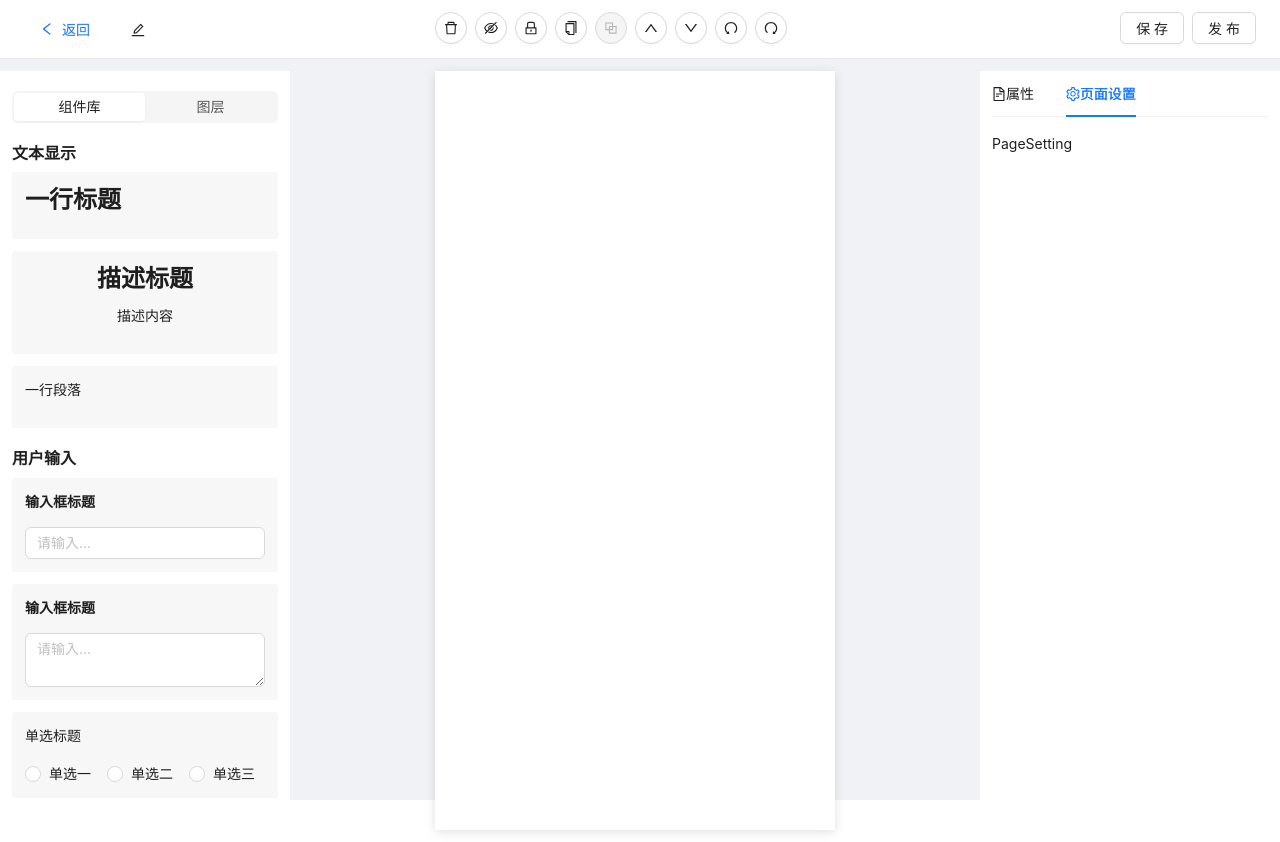
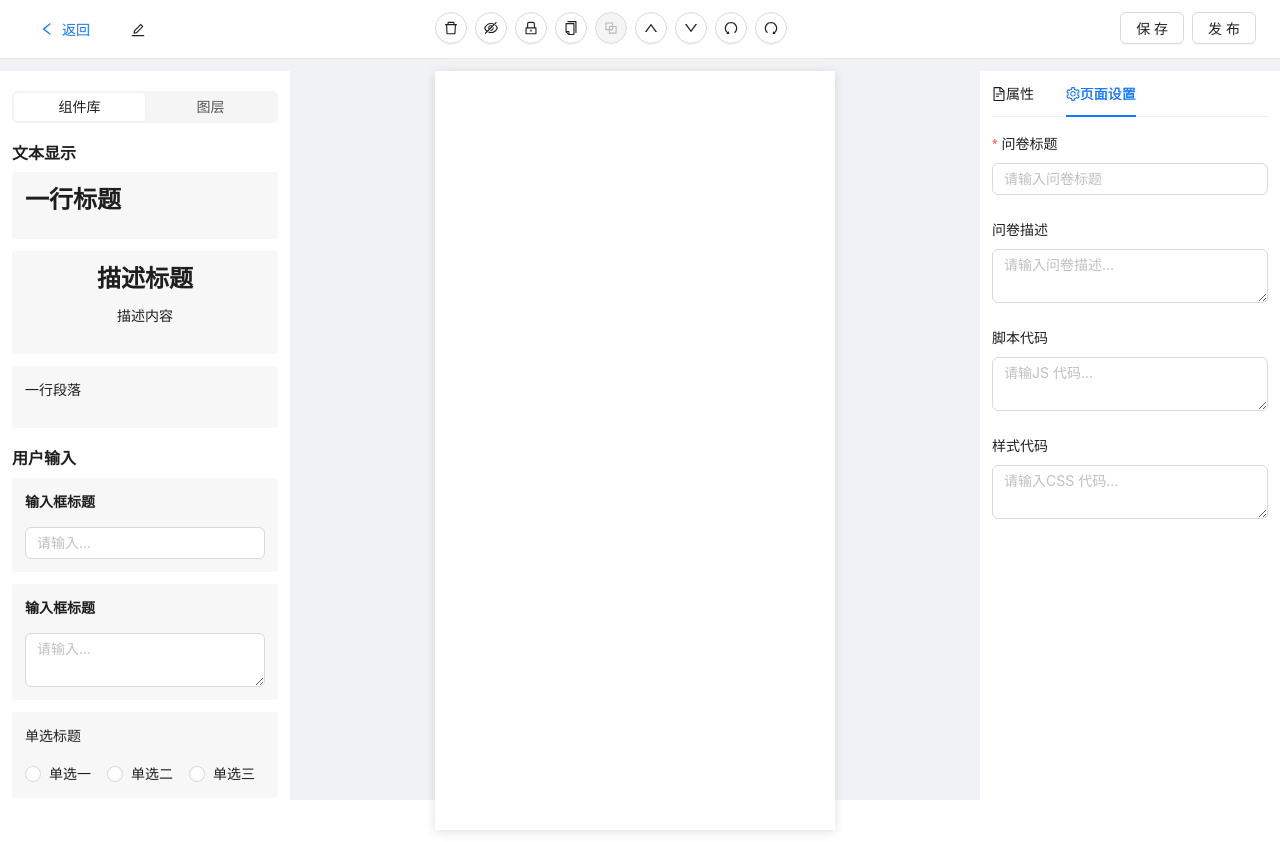
Before and after one commit to kongyich/somi, a React (Vite) app in the folder app/main/: page /question/edit in a window 1280 px wide. Built offline with nearby package versions, Linux system fonts and the light colour scheme.

Commit message:
feat: add component list

```diff
--- a/app/main/src/pages/Edit/ConfigurePanel/PageSetting.tsx
+++ b/app/main/src/pages/Edit/ConfigurePanel/PageSetting.tsx
@@ -1,8 +1,45 @@
-import { FC } from 'react'
+import { FC, useEffect } from 'react'
+import { Form, Input } from 'antd'
+import useGetPageInfo from '../../../hooks/useGetPageInfo'
+import { useDispatch } from 'react-redux'
+import { resetPageInfo } from '../../../store/features/pageInfoSlice'
+
+const { TextArea } = Input
 
 const PageSetting: FC = () => {
+
+  const pageInfo = useGetPageInfo()
+  const [form] = Form.useForm()
+
+  const dispatch = useDispatch()
+
+  useEffect(() => {
+    form.setFieldsValue(pageInfo)
+  }, [pageInfo])
+
+  function handleChange() {
+    dispatch(resetPageInfo(form.getFieldsValue()))
+  }
   return (
-    <div>PageSetting</div>
+    <Form
+      layout='vertical'
+      initialValues={pageInfo}
+      form={form}
+      onValuesChange={handleChange}
+    >
+      <Form.Item name="title" label="问卷标题" rules={[{ required: true, message: '请输入标题' }]}>
+        <Input placeholder='请输入问卷标题' />
+      </Form.Item>
+      <Form.Item name="desc" label="问卷描述">
+        <TextArea placeholder='请输入问卷描述...' />
+      </Form.Item>
+      <Form.Item name="js" label="脚本代码">
+        <TextArea placeholder='请输JS 代码...' />
+      </Form.Item>
+      <Form.Item name="css" label="样式代码">
+        <TextArea placeholder='请输入CSS 代码...' />
+      </Form.Item>
+    </Form>
   )
 }
 
--- a/app/main/src/store/features/pageInfoSlice.ts
+++ b/app/main/src/store/features/pageInfoSlice.ts
@@ -23,10 +23,14 @@ const pageInfoSlice = createSlice({
   reducers: {
     changePageTitle: produce((state: PageInfoType, action: PayloadAction<string>) => {
       state.title = action.payload
+    }),
+
+    resetPageInfo: produce((state: PageInfoType, action: PayloadAction<PageInfoType>) => {
+      return action.payload
     })
   }
 })
 
-export const { changePageTitle } = pageInfoSlice.actions
+export const { changePageTitle, resetPageInfo } = pageInfoSlice.actions
 
 export default pageInfoSlice.reducer
```
